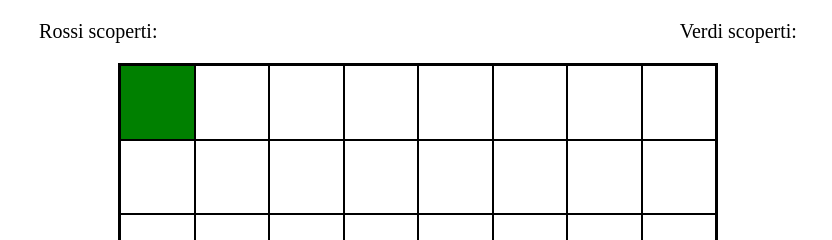
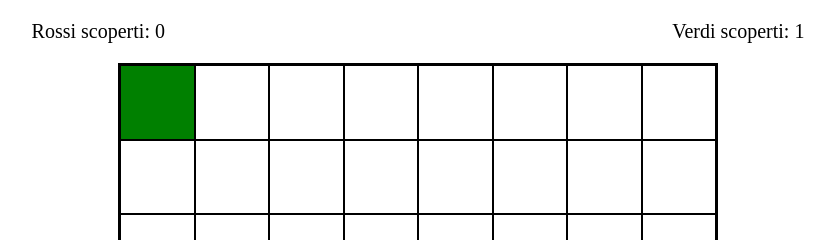
Before and after one commit to francescobiava/js-jq-grigliaquadrati, a plain HTML site: page index.html in a window 1280 px wide. Both pictures are taken after a click on the element 379 px from the left and 102 px from the top of the page. Shown: the top 240 px of the page, 222-1054 px from the left. Drawn offline with nearby package versions, Linux system fonts and the light colour scheme.

Commit message:
added red and green counters

```diff
--- a/assets/js/script.js
+++ b/assets/js/script.js
@@ -2,6 +2,9 @@
 // 15 di questi quadratini (scelti a caso all’inizio) se cliccati diventano rossi,
 // gli altri diventano verdi (tutti i rimanennti)
 // Opzionale: Sopra alla griglia deve esserci un contatore che conta quanti rossi e quanti verdi sono stati scoperti
+
+var greenCounter = 0;
+var redCounter = 0;
 
 $(document).ready(function () {
 
@@ -11,12 +14,17 @@ $(document).ready(function () {
   // });
 
   // VERSIONE 2 CON ADD IN CSS
+
   $('.box').click(function () {
     if ($(this).hasClass('green')) {
       $(this).css('background-color', 'green');
+      greenCounter += 1;
     } else if ($(this).hasClass('red')) {
       $(this).css('background-color', 'red');
+      redCounter += 1;
     }
+    $('.js-green-counter').text(greenCounter);
+    $('.js-red-counter').text(redCounter);
   });
 
 });
--- a/index.html
+++ b/index.html
@@ -10,8 +10,8 @@
 <body>
 
   <div class="text">
-    <p>Rossi scoperti: <span class="js-red-counter"></span></p>
-    <p>Verdi scoperti: <span class="js-green-counter"></span></p>
+    <p>Rossi scoperti: <span class="js-red-counter">0</span></p>
+    <p>Verdi scoperti: <span class="js-green-counter">0</span></p>
   </div>
 
   <div class="container">
```
